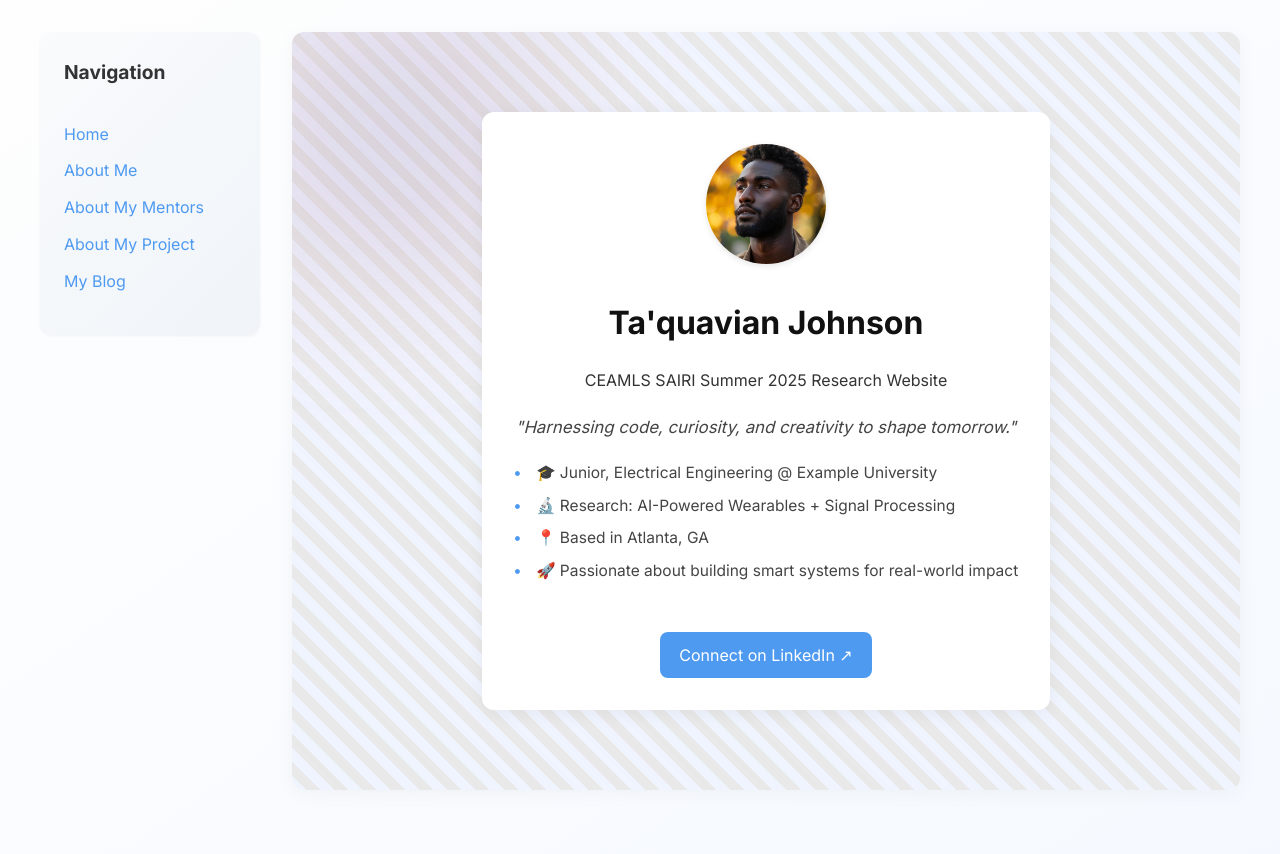
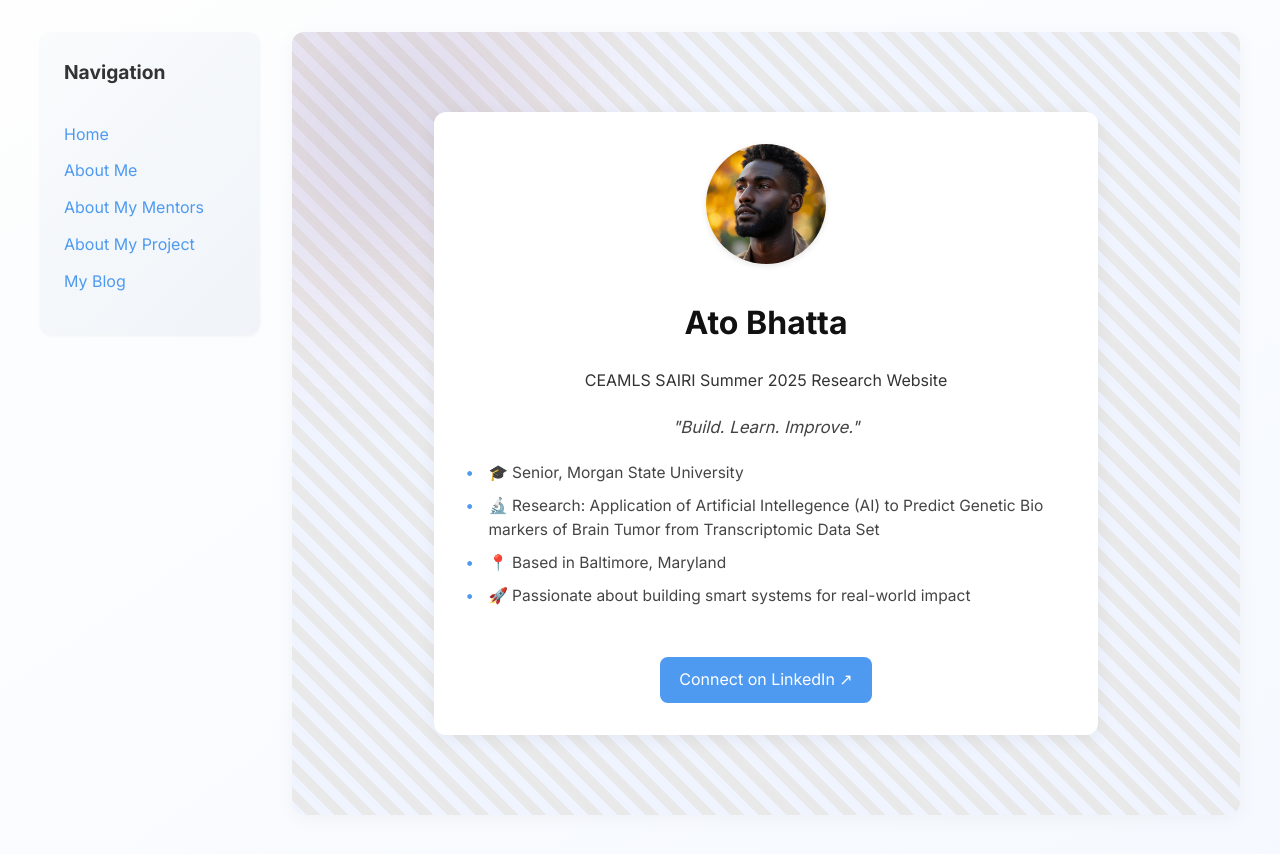
Before and after one commit to Ato-2025/Ato-2025.github.io, a Jekyll site: the page built from index.md, in a window 1280 px wide. Shown: the top 854 px of the page. Built offline with Jekyll 4.4.1, drawn with Linux system fonts in a browser that asks for light colours.

Commit message:
Update index.md

```diff
--- a/index.md
+++ b/index.md
@@ -1,16 +1,16 @@
 ---
 layout: home
-title: Ta'quavian Johnson
+title: Ato Bhatta
 description: CEAMLS SAIRI Summer 2025 Research Website
 
-motto: "Harnessing code, curiosity, and creativity to shape tomorrow."
+motto: "Build. Learn. Improve."
 
 quick_facts:
-  - "🎓 Junior, Electrical Engineering @ Example University"
-  - "🔬 Research: AI-Powered Wearables + Signal Processing"
-  - "📍 Based in Atlanta, GA"
+  - "🎓 Senior, Morgan State University"
+  - "🔬 Research: Application of Artificial Intellegence (AI) to Predict Genetic Bio markers of Brain Tumor from Transcriptomic Data Set"
+  - "📍 Based in Baltimore, Maryland"
   - "🚀 Passionate about building smart systems for real-world impact"
 
-linkedin: https://www.linkedin.com/in/taquavian-johnson/
+linkedin: https://www.linkedin.com/in/ato-bhatta-4b8274332/
 image: /assets/images/me.jpg
 ---
```
